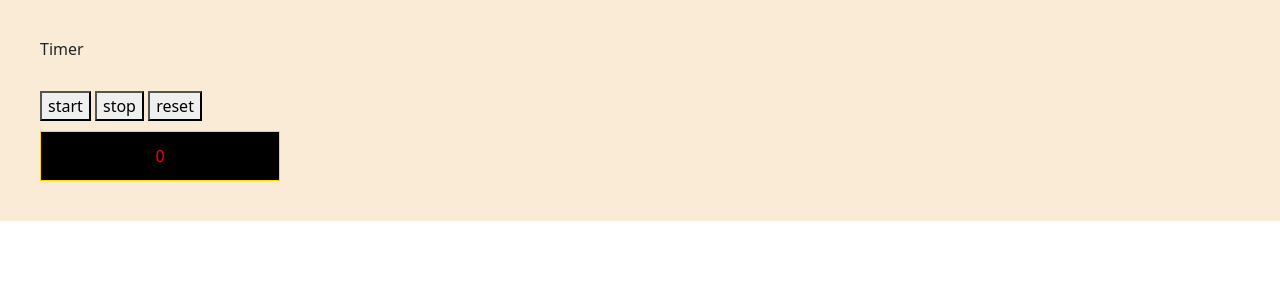
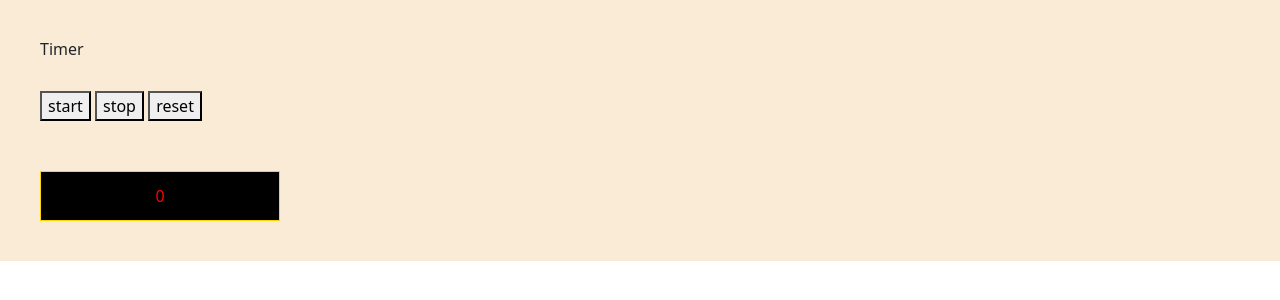
Before and after one commit to GurnikVitaliy/timer, a plain HTML site: page index.html in a window 1280 px wide. Drawn offline with nearby package versions, Linux system fonts and the light colour scheme.

Commit message:
Update style.css

```diff
--- a/style.css
+++ b/style.css
@@ -1,28 +1,4 @@
-/* #main {
-    width: 700px;
-    padding: 40px;
-    margin-bottom: 10px;
-    display: flex;
-    justify-content: space-between;
-}
 
-
-img {
-    width: 200px;
-    height: 200px;
-}
-
-.slider-line {
-    display: flex;
-    width: 200px;
-    display: none;
-    border: 1px solid #000;
-}
-
-.active {
-    display: block;
-}
-  */
 #box {
     width: auto;
     padding: 40px;
@@ -39,7 +15,7 @@ img {
     align-items: center;
     flex-direction: column;
     color: gold;
-    margin-top: 10px;
+    margin-top: 50px;
 }
 
 span {color: red;}
```
